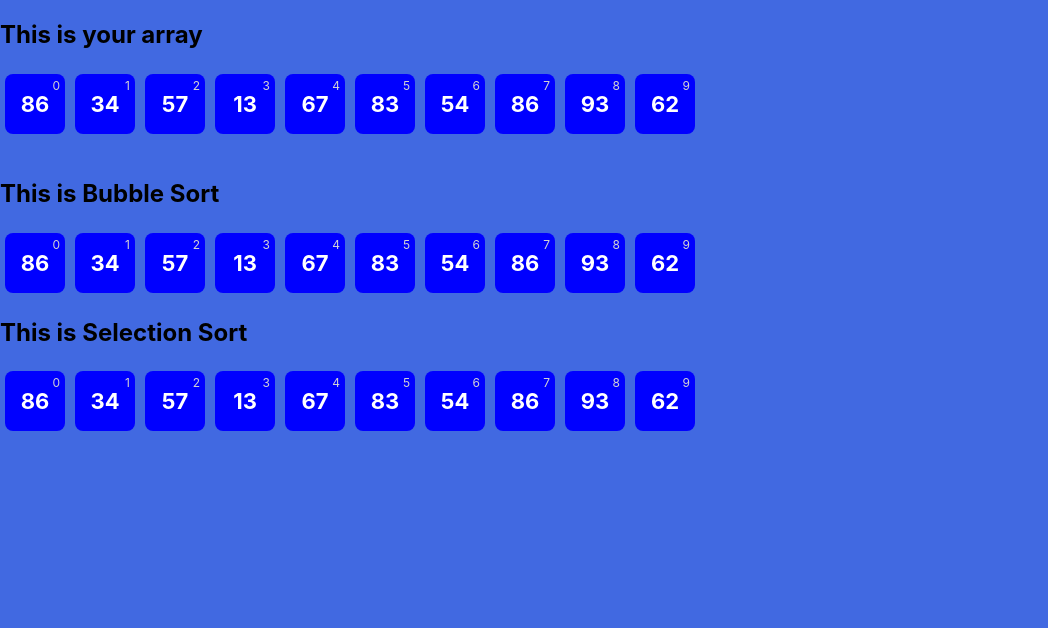
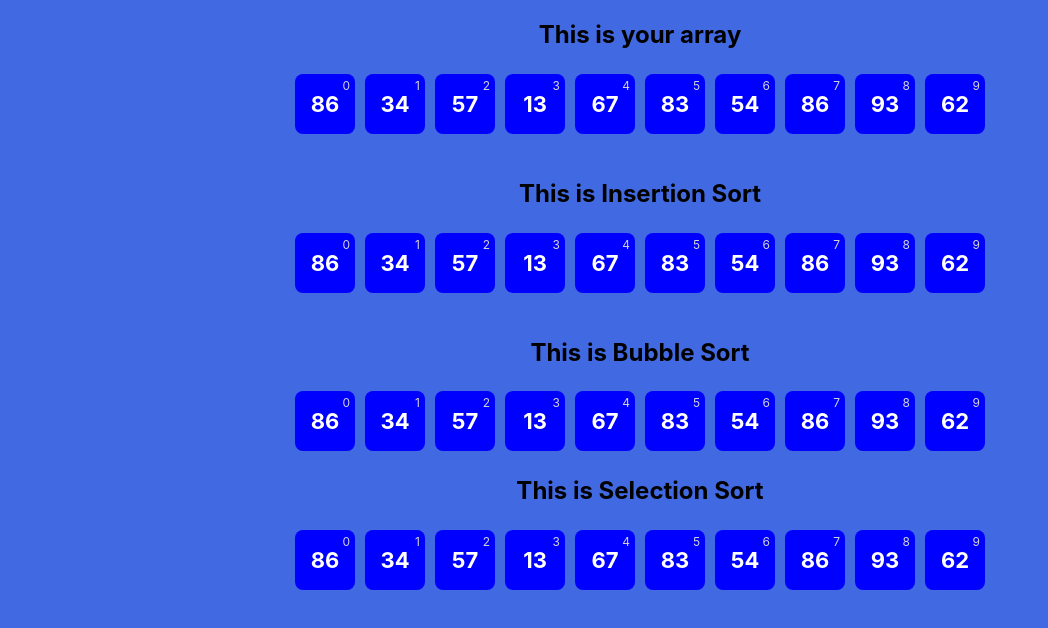
Before and after one commit to filipetoyoshima/ordering-hvm, a React (Create React App) app: page / in a window 1280 px wide. Both pictures are taken after a click on the button "Go". Shown: the top 628 px of the page, without its empty margins (0-1048 px from the left). Built offline with nearby package versions, Linux system fonts and the light colour scheme.

Commit message:
Improving visual
Signed-off-by: Ezequiel <ezequiel1de1oliveira@gmail.com>

```diff
--- a/src/components/game/Game.css
+++ b/src/components/game/Game.css
@@ -6,3 +6,9 @@ body {
     display: inline-block;
     text-align: center;
 }
+
+main {
+    align-items: center;
+    display: flex;
+    flex-direction: column;
+}
--- a/src/components/game/Game.js
+++ b/src/components/game/Game.js
@@ -2,6 +2,7 @@ import React from 'react'
 import NumberBoxContainer from '../number_box_container/NumberBoxContainer';
 import BubbleSort from '../../sortingAlgorithms/bubbleSort';
 import SelectionSort from '../../sortingAlgorithms/selectionSort';
+import InsertionSort from '../../sortingAlgorithms/selectionSort';
 
 import './Game.css'
 
@@ -14,18 +15,29 @@ class Game extends React.Component {
             bubble_cards: [],
             selection: null,
             selection_cards: [],
+            insertion: null,
+            insertion_cards: [],
             last_selected: null,
             did_player_sorted: false,
+            insertionWinner: false,
+            selectionWinner: false,
+            bubbleWinner: false,
+            humanWinner: false,
+            insertionLoser: false,
+            selectionLoser: false,
+            bubbleLoser: false,
+            humanLoser: false,
+            Text: ''
         }
 
         this.selectCard = this.selectCard.bind(this);
     }
 
-    componentDidMount () {
-        let i=0;
-        let arr=[];
+    componentDidMount() {
+        let i = 0;
+        let arr = [];
 
-        for (i=0; i<this.props.number_of_cards; i++) {
+        for (i = 0; i < this.props.number_of_cards; i++) {
             let r = Math.floor(Math.random() * 100);
             arr.push(r);
         }
@@ -36,89 +48,153 @@ class Game extends React.Component {
             bubble: new BubbleSort(arr.slice(0)),
             selection_cards: arr.slice(0),
             selection: new SelectionSort(arr.slice(0)),
+            insertion_cards: arr.slice(0),
+            insertion: new InsertionSort(arr.slice(0)),
         })
     }
 
-    render () {
+    render() {
         return (
-            <div>
-                {this.state.did_player_sorted ?
+            <main>
+                {this.state.humanWinner || this.state.insertionWinner || this.state.selectionWinner || this.state.bubbleWinner ?
                     (<h1>Finished!</h1>)
-                :
+                    :
                     (<></>)
                 }
                 <h2>This is your array</h2>
+                {console.log()}
                 <NumberBoxContainer
+                    loser={this.state.humanLoser}
                     player='PLAYER'
                     cards={this.state.cards}
                     last_selected={this.state.last_selected}
                     selectCard={this.selectCard}
+                    selected={this.state.humanWinner}
                 />
-                <br/>
+                <br />
+                <h2>This is Insertion Sort</h2>
+                <NumberBoxContainer
+                    loser={this.state.insertionLoser}
+                    player='BOT'
+                    cards={this.state.insertion_cards}
+                    selected={this.state.insertionWinner}
+                    loser={this.state.insertionLoser}
+                />
+                <br />
                 <h2>This is Bubble Sort</h2>
                 <NumberBoxContainer
+                    loser={this.state.bubbleLoser}
                     player='BOT'
                     cards={this.state.bubble_cards}
+                    selected={this.state.bubbleWinner}
+                    loser={this.state.bubbleLoser}
                 />
                 <h2>This is Selection Sort</h2>
                 <NumberBoxContainer
+                    loser={this.state.selectionLoser}
                     player='BOT'
                     cards={this.state.selection_cards}
+                    selected={this.state.selectionWinner}
+                    loser={this.state.selectionLoser}
                 />
-            </div>
+            </main>
         )
     }
 
-    selectCard (index) {
+    selectCard(index) {
+        let human, insertion, selection, bubble;
         let previous = this.state.last_selected;
         if (previous === null) {
-            this.setState ({
+            this.setState({
                 last_selected: index,
             })
         } else {
             this.swap(previous, index);
 
-            this.setState ({
+            this.setState({
                 last_selected: null,
             })
 
             if (index != previous) {
                 this.setState({
+                    insertion_cards: this.state.insertion.step(),
                     bubble_cards: this.state.bubble.step(),
                     selection_cards: this.state.selection.step()
                 })
             }
         }
 
-        this.checkOrder();
+        human = this.checkOrder(this.state.cards);
+        insertion = this.checkOrder(this.state.insertion_cards);
+        bubble = this.checkOrder(this.state.bubble_cards);
+        selection = this.checkOrder(this.state.selection_cards);
+
+        if (human) {
+            console.log('human')
+            this.setState({
+                insertionLoser: true,
+                selectionLoser: true,
+                bubbleLoser: true,
+                humanWinner: true,
+                Text: 'YOU'
+            })
+        }
+        if (insertion) {
+            this.setState({
+                humanLoser: true,
+                selectionLoser: true,
+                bubbleLoser: true,
+                insertionWinner: true,
+                Text: 'Insertion Sort'
+            })
+        }
+        if (bubble) {
+            this.setState({
+                humanLoser: true,
+                selectionLoser: true,
+                bubbleWinner: true,
+                insertionLoser: true,
+                Text: 'Bubble Sort'
+            })
+        }
+        if (selection) {
+            this.setState({
+                humanLoser: true,
+                selectionWinner: true,
+                bubbleLoser: true,
+                insertionLoser: true,
+                Text: 'Selection Sort'
+            })
+        }
+
     }
 
-    swap (i, j) {
+    swap(i, j) {
         let arr = this.state.cards;
         let aux = arr[i];
         arr[i] = arr[j];
         arr[j] = aux;
 
-        this.setState ({
+        this.setState({
             cards: arr,
         })
     }
 
-    checkOrder () {
-        let arr = this.state.cards;
+    checkOrder(array) {
+        let arr = array;
         let prev = arr[0];
         let i = 0;
+        let result = false;
 
         for (; i < arr.length && prev <= arr[i]; i++) {
             prev = arr[i];
         }
 
         if (i == arr.length) {
-            this.setState({
-                did_player_sorted: true
-            })
+            result = true;
         }
-        return false;
+        console.log(result);
+        return result;
     }
 }
 
--- a/src/components/number_box/Number_Box.js
+++ b/src/components/number_box/Number_Box.js
@@ -3,7 +3,7 @@ import './Number_Box.css'
 
 
 class NumberBox extends React.Component {
-    constructor(props){
+    constructor(props) {
         super(props);
         // Receive by props:
         // - is_open, a boolean value that tell if the box is open
@@ -38,7 +38,11 @@ class NumberBox extends React.Component {
         let class_name = 'number-box'
         if (this.props.selected) {
             class_name = 'number-box-winner';
+        } else if (this.props.loser) {
+            class_name = 'number-box-loser';
         }
+
+        console.log(class_name);
         return class_name
     }
 }
--- a/src/components/number_box_container/NumberBoxContainer.js
+++ b/src/components/number_box_container/NumberBoxContainer.js
@@ -2,11 +2,12 @@ import React from 'react'
 import Number_Box from '../number_box/Number_Box'
 
 class NumberBoxContainer extends React.Component {
-    constructor (props) {
+    constructor(props) {
         super(props);
     }
 
     render() {
+        console.log(this.props.selected);
         if (Array.isArray(this.props.cards)) {
             return (
                 <div>
@@ -28,7 +29,8 @@ class NumberBoxContainer extends React.Component {
                                         is_open={true}
                                         index={index}
                                         key={index}
-                                        selected={selected}
+                                        selected={selected || this.props.selected}
+                                        loser={this.props.loser}
                                     />
                                 </div>
                             );
@@ -43,7 +45,8 @@ class NumberBoxContainer extends React.Component {
                                         is_open={true}
                                         index={index}
                                         key={index}
-                                        selected={selected}
+                                        selected={selected || this.props.selected}
+                                        loser={this.props.loser}
                                     />
                                 </div>
                             )
```
